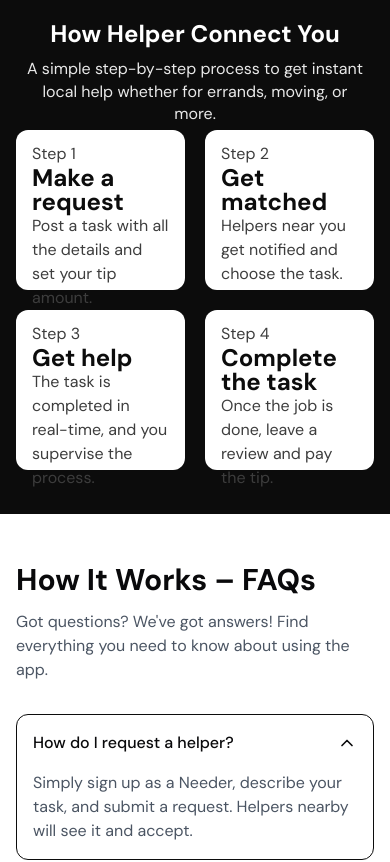
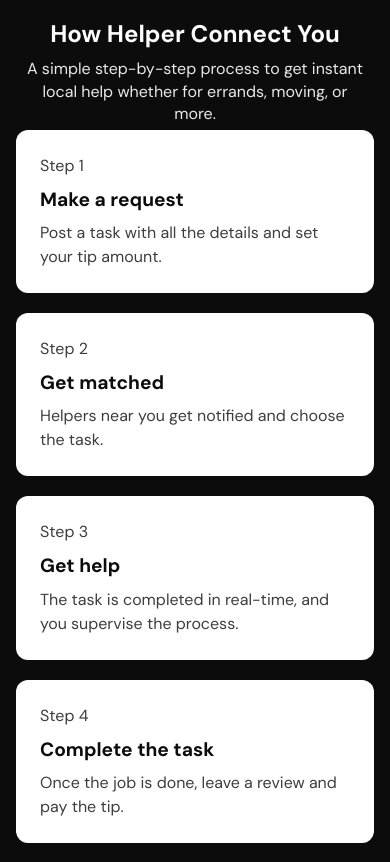
Before and after one commit to MehediMehad/horphe_ovono, a Next.js app: page / in a window 390 px wide. Shown: the part 3740-4602 px from the top of the page. Built offline with nearby package versions, Linux system fonts and the light colour scheme.

Commit message:
How Helper Connect Section Update

```diff
--- a/src/components/modules/CommonLayout/Contact/LandingPage/HelperConnectSection.tsx
+++ b/src/components/modules/CommonLayout/Contact/LandingPage/HelperConnectSection.tsx
@@ -12,11 +12,11 @@ const HelperConnectSection = () => {
           </p>
         </div>
 
-        <div className="flex flex-col gap-5 md:h-[520px] px-4 md:px-0">
-          <div className="flex gap-5 h-[10rem] md:h-[15.3125rem]">
-            <div className="w-1/2 flex flex-col justify-around items-start h-full py-3 px-4 md:p-6 text-[#3D3D3D] bg-[#FFFFFF] rounded-[12px]">
+        <div className="grid grid-cols-1 md:grid-cols-2 gap-5 md:h-[520px] px-4 md:px-4 lg:px-0">
+          {/* Step 1 */}
+          <div className="col-span-1 w-full flex flex-col justify-around space-y-3 md:space-y-0 items-start h-full  p-6 md:p-6 text-[#3D3D3D] bg-[#FFFFFF] rounded-[12px]">
             <p>Step 1</p>
-              <h2 className="text-[1.5rem] md:text-[2rem] leading-[100%] font-bold tracking-[-2%] text-[#0C0C0C]">
+            <h2 className="text-[1.2rem] md:text-[2rem] leading-[100%] font-bold tracking-[-2%] text-[#0C0C0C]">
               Make a request
             </h2>
             <p className="text-[#3D3D3D] md:text-[1.75rem] md:leading-[140%] font-normal md:tracking-[-1.5%]">
@@ -24,9 +24,10 @@ const HelperConnectSection = () => {
             </p>
           </div>
 
-            <div className="w-1/2 flex flex-col justify-around items-start h-full p-2 md:p-6 py-3 px-4 text-[#3D3D3D] bg-[#FFFFFF] rounded-[12px]">
+          {/* Step 2 */}
+          <div className="col-span-1 w-full flex flex-col justify-around  space-y-3 md:space-y-0 items-start h-full p-6 md:p-6 text-[#3D3D3D] bg-[#FFFFFF] rounded-[12px]">
             <p>Step 2</p>
-              <h2 className="text-[1.5rem] md:text-[2rem] leading-[100%] font-bold tracking-[-2%] text-[#0C0C0C]">
+            <h2 className="text-[1.2rem] md:text-[2rem] leading-[100%] font-bold tracking-[-2%] text-[#0C0C0C]">
               Get matched
             </h2>
             <p className="text-[#3D3D3D] md:text-[1.75rem] md:leading-[140%] font-normal md:tracking-[-1.5%]">
@@ -34,12 +35,10 @@ const HelperConnectSection = () => {
             </p>
           </div>
 
-          </div>
-
-          <div className="flex gap-5 h-[10rem] md:h-[15.3125rem]">
-            <div className="w-1/2 flex flex-col justify-around items-start h-full p-2 md:p-6 py-3 px-4 text-[#3D3D3D] bg-[#FFFFFF] rounded-[12px]">
+          {/* Step 3 */}
+          <div className="col-span-1 w-full flex flex-col justify-around space-y-3 md:space-y-0 items-start h-full p-6 md:p-6 text-[#3D3D3D] bg-[#FFFFFF] rounded-[12px]">
             <p>Step 3</p>
-              <h2 className="text-[1.5rem] md:text-[2rem] leading-[100%] font-bold tracking-[-2%] text-[#0C0C0C]">
+            <h2 className="text-[1.2rem] md:text-[2rem] leading-[100%] font-bold tracking-[-2%] text-[#0C0C0C]">
               Get help
             </h2>
             <p className="text-[#3D3D3D] md:text-[1.75rem] md:leading-[140%] font-normal md:tracking-[-1.5%]">
@@ -47,16 +46,15 @@ const HelperConnectSection = () => {
             </p>
           </div>
 
-            <div className="w-1/2 flex flex-col justify-around items-start h-full p-2 md:p-6 py-3 px-4 text-[#3D3D3D] bg-[#FFFFFF] rounded-[12px]">
+          {/* Step 4 */}
+          <div className="col-span-1 w-full flex flex-col justify-around space-y-3 md:space-y-0 items-start h-full p-6 md:p-6 text-[#3D3D3D] bg-[#FFFFFF] rounded-[12px]">
             <p>Step 4</p>
-              <h2 className="text-[1.5rem] md:text-[2rem] leading-[100%] font-bold tracking-[-2%] text-[#0C0C0C]">
+            <h2 className="text-[1.2rem] md:text-[2rem] leading-[100%] font-bold tracking-[-2%] text-[#0C0C0C]">
               Complete the task
             </h2>
             <p className="text-[#3D3D3D] md:text-[1.75rem] md:leading-[140%] font-normal md:tracking-[-1.5%]">
               Once the job is done, leave a review and pay the tip.
             </p>
-            </div>
-
           </div>
         </div>
       </div>
--- a/src/components/modules/shared/Navbar.tsx
+++ b/src/components/modules/shared/Navbar.tsx
@@ -14,7 +14,7 @@ export default function Navbar() {
   };
 
   return (
-    <header className="w-full py-4 px-4 md:px-0 bg-white border-b fixed top-0 left-0 z-50">
+    <header className="w-full py-4 px-4 lg:px-0 bg-white border-b fixed top-0 left-0 z-50">
       <div className="max-w-[1200px] mx-auto flex items-center justify-between">
         <Link href="/" className="font-bold text-xl">
           HELPER
```
Lines whose indentation alone changed are shown as unchanged.
